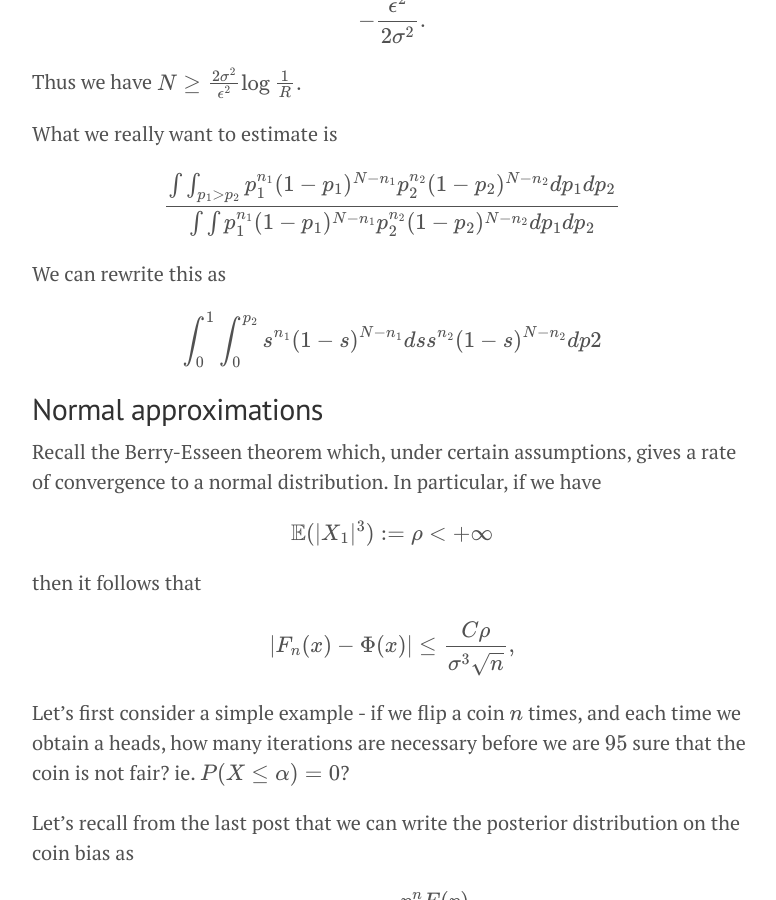
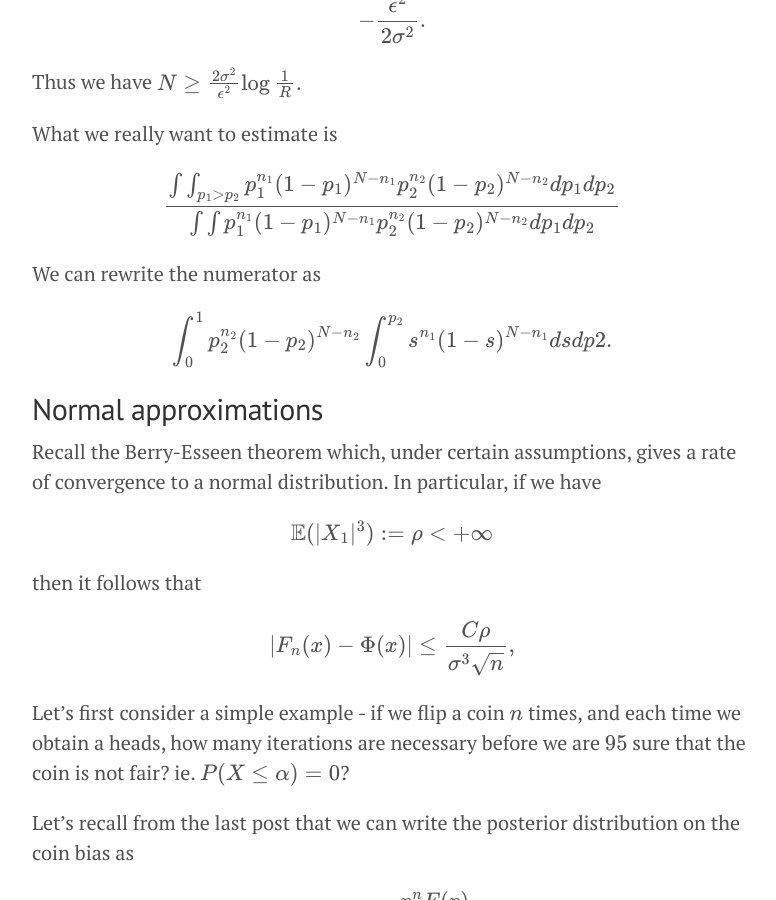
Before and after one commit to doriang102/doriang102.github.io, a Jekyll site: the page built from _posts/2017-06-10-hypothesis-testing-part-2-in-progress.md, in a window 1280 px wide and 900 px high, scrolled down 6467 px. Shown: the whole window, without its empty margins (248-1024 px from the left). Built offline with Jekyll 4.4.1, drawn with Linux system fonts in a browser that asks for light colours; our own code applies the rules of GitHub Pages for plain Markdown files; formulas are drawn with MathJax 3.

Commit message:
Update 2017-06-10-hypothesis-testing-part-2-in-progress.md

```diff
--- a/_posts/2017-06-10-hypothesis-testing-part-2-in-progress.md
+++ b/_posts/2017-06-10-hypothesis-testing-part-2-in-progress.md
@@ -191,9 +191,9 @@ What we really want to estimate is
 
 $$ \frac{\int\int_{p_1 > p_2} p_1^{n_1} (1-p_1)^{N-{n_1}} p_2^{n_2} (1-p_2)^{N-n_2} dp_1dp_2}{\int \int p_1^{n_1} (1-p_1)^{N-n_1} p_2^{n_2} (1-p_2)^{N-n_2} dp_1dp_2}$$
 
-We can rewrite this as
+We can rewrite the numerator as
 
-$$ \int_0^1 \int_0^{p_2} s^{n_1} (1-s)^{N-n_1} ds s^{n_2}(1-s)^{N-n_2} dp2$$
+$$ \int_0^1 p_2^{n_2} (1-p_2)^{N-n_2} \int_0^{p_2} s^{n_1} (1-s)^{N-n_1} ds  dp2.$$
 
 
 
```
